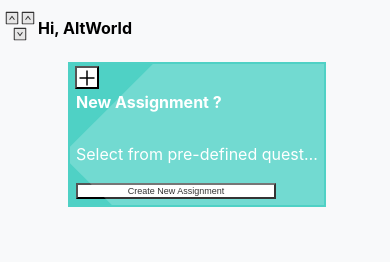
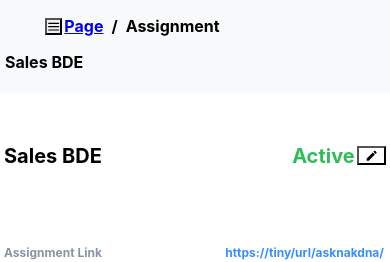
Before and after one commit to Hemant142/AltWorld, a React (Create React App) app in the folder altworld/: page / in a window 390 px wide. Shown: the top 262 px of the page. Built offline with nearby package versions, Linux system fonts and the light colour scheme; the HTML template or start-up script is replaced by a standard one.

Commit message:
Completed

```diff
--- a/altworld/package.json
+++ b/altworld/package.json
@@ -3,6 +3,7 @@
   "version": "0.1.0",
   "private": true,
   "dependencies": {
+    "@chakra-ui/icons": "^2.1.1",
     "@chakra-ui/react": "^2.8.2",
     "@emotion/react": "^11.11.4",
     "@emotion/styled": "^11.11.5",
--- a/altworld/src/Component/DisplaySalesBDE.tsx
+++ b/altworld/src/Component/DisplaySalesBDE.tsx
@@ -23,9 +23,9 @@ const DisplaySalesBDE: React.FC<DisplaySalesBDEProps> = ({ selectedData }) => {
   });
 
   return (
-    <Box width={"100%"}>
+    <Box width={"100%"} >
       {selectedData ? (
-        <Box display={"flex"} gap={"2%"}>
+        <Box display={"flex"} flexDirection={{ base: "column", md: "row" }} gap={"2%"} justifyContent={"space-evenly"}>
           <Stack spacing={4} width={{ base: "100%", md: "50%", lg: "50%" }}>
             <Box
               display={{ md: "flex" }}
@@ -196,14 +196,9 @@ const DisplaySalesBDE: React.FC<DisplaySalesBDEProps> = ({ selectedData }) => {
           <Box
             maxWidth={{ base: "100%", md: "50%", lg: "50%" }}
             borderRadius={"lg"}
+            mt={{ base: "20px", md: "0" }} // Adjust margin top for mobile screens
           >
-            {/* Display the video here not image */}
-            {/* <Image
-              borderRadius={"lg"}
-              src={selectedData.avatar}
-              height={"100%"}
-              width={"100%"}
-            /> */}
+            {/* Display the video here */}
             <Box borderRadius={"lg"} overflow="hidden" height={"100%"}>
               <iframe
                 title="candidate video"
--- a/altworld/src/Component/SideBar.tsx
+++ b/altworld/src/Component/SideBar.tsx
@@ -2,12 +2,17 @@ import { Box, Button, Divider, Flex, Icon, Text, useMediaQuery } from '@chakra-u
 import { RiAddLargeFill } from "react-icons/ri";
 import Logo from './Logo';
 import { IoHome } from "react-icons/io5";
+import { useState } from "react";
 
-export default function SideBar() {
+interface SideBarProps {
+  isOpen: boolean;
+}
+
+const SideBar: React.FC<SideBarProps> = ({ isOpen }) => {
   const [isMobile] = useMediaQuery("(max-width: 768px)");
 
   return (
-    <Box>
+    <Box display={isOpen ? "block" : "none"}>
       {/* Logo and Welcome message */}
       <Flex alignItems="center" fontWeight="bold" mt={isMobile ? "2" : "4"} ml={isMobile ? "2" : "4"}>
         <Logo />
@@ -86,3 +91,5 @@ export default function SideBar() {
     </Box>
   );
 }
+
+export default SideBar;
--- a/altworld/src/Page/Dashboard.tsx
+++ b/altworld/src/Page/Dashboard.tsx
@@ -5,12 +5,17 @@ import {
   BreadcrumbLink,
   Flex,
   Text,
+  useDisclosure,
   useMediaQuery,
 } from "@chakra-ui/react";
-import SideBar from "../Component/SideBar";
+import { IconButton, Icon } from "@chakra-ui/react";
+import { HamburgerIcon } from "@chakra-ui/icons";
+
+// import SideBar from "../Component/SideBar";
 import SalesBDE from "../Component/SalesBDE";
 import DisplaySalesBDE from "../Component/DisplaySalesBDE";
 import { useState } from "react";
+import SideBar from "../Component/SideBar";
 
 interface Candidate {
   id: number;
@@ -101,7 +106,8 @@ const data: Candidate[] = [
 
 export default function Dashboard() {
   const [selectedData, setSelectedData] = useState<Candidate | null>(data[0]);
-  const [isMobile] = useMediaQuery("(max-width: 768px)");
+  const [isMobile] = useMediaQuery("(max-width: 1022px)");
+  const { isOpen, onOpen, onClose } = useDisclosure();
 
   return (
     <Flex bg="#f8f9fa" direction={isMobile ? "column" : "row"}>
@@ -109,11 +115,15 @@ export default function Dashboard() {
       <Flex
         ml="2"
         direction="column"
-        width={isMobile ? "100%" : "13%"}
-        height="100vh"
+        // width={isMobile ? (isOpen ? "100%" : "0") : "13%"}
+        // height="100vh"
         bg="#f8f9fa"
       >
-        <SideBar />
+        {/* Burger Menu */}
+        {!isMobile &&( <SideBar isOpen={!isMobile || isOpen} />)}
+
+        {/* Sidebar Content */}
+
       </Flex>
 
       {/* Main Content */}
@@ -125,8 +135,19 @@ export default function Dashboard() {
       >
         {/* Breadcrumbs */}
         <Box>
+
           <Breadcrumb mt="2" ml="5" mb="4" fontWeight="bold">
             <BreadcrumbItem>
+            {isMobile&&(
+          <IconButton
+            aria-label="Open Sidebar"
+            icon={<Icon as={HamburgerIcon} />}
+            onClick={isOpen ? onClose : onOpen}
+            alignSelf="flex-start"
+            mt="2"
+            mr="2"
+          />
+        )}
               <BreadcrumbLink href="#" color="gray.500">
                 Page
               </BreadcrumbLink>
@@ -165,9 +186,10 @@ export default function Dashboard() {
 
           {/* DisplaySalesBDE */}
           <Flex
+
             flex={isMobile ? "1" : "60%"}
             bg="white"
-            p="4"
+            p={isMobile ? "0" : "4"}
             borderRadius="md"
             boxShadow="md"
           >
```
Also changed, not shown: 1 other file (tests, documents, lock files or other folders). Lines whose indentation alone changed are shown as unchanged.
